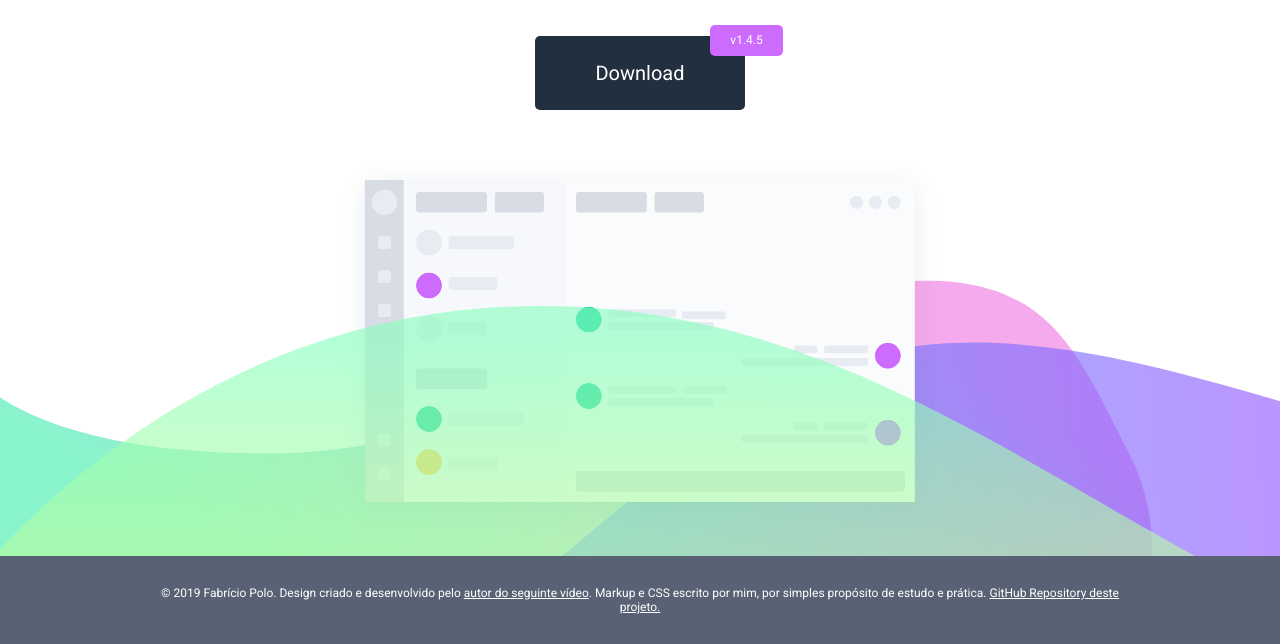
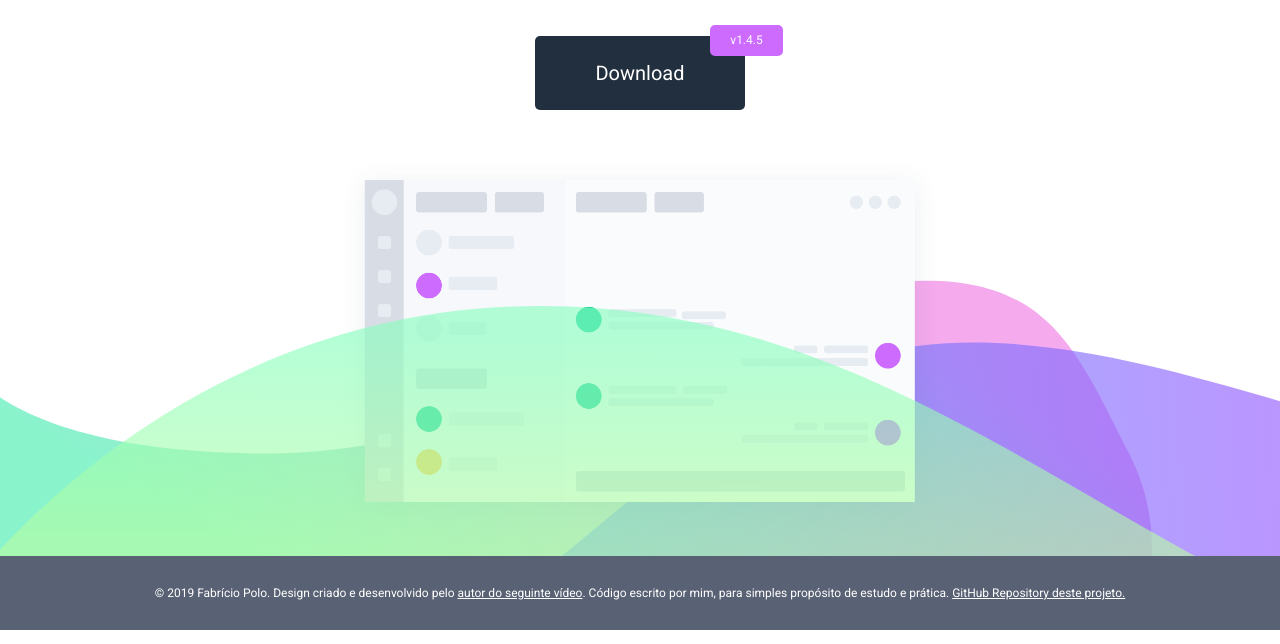
Before and after one commit to fapolo/landing_page_01, a plain HTML site: page index.html in a window 1280 px wide. Shown: the part 233-877 px from the top of the page. Drawn offline with Linux system fonts and the light colour scheme.

Commit message:
ajuste texto footer

```diff
--- a/index.html
+++ b/index.html
@@ -36,7 +36,7 @@
         <div class="gradient-img-3"></div>
     </div>
     <footer class="footer">
-        <p class="footer-text">&copy; 2019 Fabrício Polo. Design criado e desenvolvido pelo <a href="https://www.youtube.com/watch?v=dIFbPed59NU" target="_blank">autor do seguinte vídeo</a>. Markup e CSS escrito por mim, por simples propósito de estudo e prática. <a href="https://github.com/fapolo/landing_page_01" target="_blank">GitHub Repository deste projeto.</a></p>
+        <p class="footer-text">&copy; 2019 Fabrício Polo. Design criado e desenvolvido pelo <a href="https://www.youtube.com/watch?v=dIFbPed59NU" target="_blank">autor do seguinte vídeo</a>. Código escrito por mim, para simples propósito de estudo e prática. <a href="https://github.com/fapolo/landing_page_01" target="_blank">GitHub Repository deste projeto.</a></p>
     </footer>
 
     <script src="function.js"></script>
```
